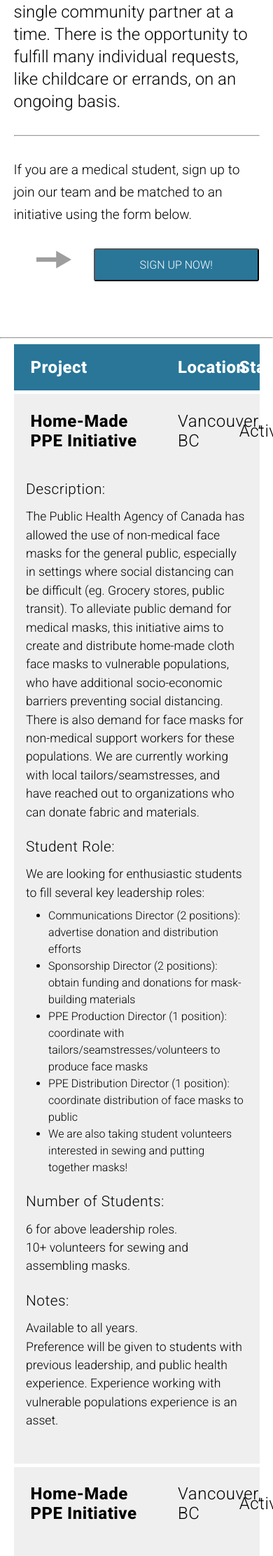
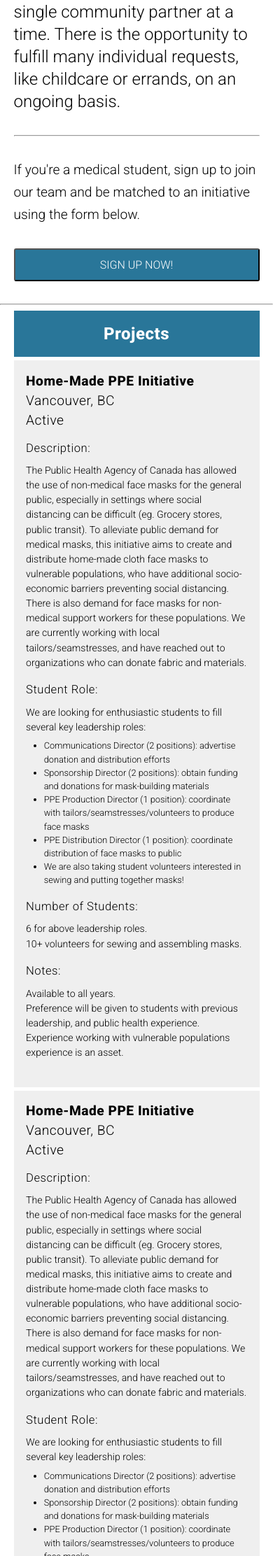
Before and after one commit to wecanmsrt/bcmsrt.github.io, a Jekyll site: the page built from projects.html, in a window 390 px wide. Shown: the part 432-2656 px from the top of the page at 70% size. Built offline with Jekyll 4.4.1, drawn with Linux system fonts in a browser that asks for light colours; some web fonts are replaced.

Commit message:
add responsiveness to projects table

```diff
--- a/_sass/main.scss
+++ b/_sass/main.scss
@@ -417,6 +417,11 @@ header {
 
 .student-sign-up {
   margin-bottom: 5rem;
+
+  @media screen and (max-width: $transition-width-mobile) {
+    margin-bottom: 2rem;
+  }
+
   p {
     font-size: 1.2rem;
   }
@@ -431,12 +436,20 @@ header {
   img {
     width: 50px;
     margin: 0 2em;
+
+    @media screen and (max-width: $transition-width-mobile) {
+      display: none;
+    }
   }
 
   input {
     $padding-left-right: 4em;
     padding-left: $padding-left-right;
     padding-right: $padding-left-right;
+
+    @media screen and (max-width: $transition-width-mobile) {
+      width: 100%;
+    }
   }
 }
 
@@ -815,7 +828,14 @@ footer {
   .project-table-cols {
     display: flex;
     justify-content: space-between;
-    align-items: center;
+    align-items: flex-start;
+
+    @media screen and (max-width: $transition-width-mobile) {
+      flex-direction: column;
+      width: 90%;
+      margin: 0 auto;
+      padding-top: 1em;
+    }
 
     .pt-col-1 {
       width: 60%;
@@ -828,18 +848,33 @@ footer {
     .pt-col-3 {
       width: 15%;
     }
+
+    .pt-col-1,
+    .pt-col-2,
+    .pt-col-3 {
+      @media screen and (max-width: $transition-width-mobile) {
+        width: 100%;
+      }
+    }
   }
 
   .project-table-header,
+  .project-table-mobile-header,
   .project-table-content {
     h1 {
       padding: 0.8em 0;
       margin: 0 1em;
-      font-size: 1.5rem;
+      font-size: 1.5em;
+
+      @media screen and (max-width: $transition-width-mobile) {
+        margin: 0;
+        padding: 0;
+      }
     }
   }
 
-  .project-table-header {
+  .project-table-header,
+  .project-table-mobile-header {
     background: $dark-blue;
 
     h1 {
@@ -847,9 +882,33 @@ footer {
     }
   }
 
+  .project-table-header {
+    @media screen and (max-width: $transition-width-mobile) {
+      display: none;
+    }
+  }
+
+  .project-table-mobile-header {
+    display: none;
+
+    @media screen and (max-width: $transition-width-mobile) {
+      display: block;
+
+      h1 {
+        text-align: center;
+        padding: 0.8em 0;
+        font-size: 1.5em;
+      }
+    }
+  }
+
   .project-table-content {
     margin-top: 5px;
     background: $light-grey;
+
+    @media screen and (max-width: $transition-width-mobile) {
+      font-size: 0.8em;
+    }
 
     h1 {
       color: black;
@@ -867,7 +926,7 @@ footer {
     .project-info {
       width: 90%;
       margin: 0 auto;
-      padding: 0 0 3rem;
+      padding: 0 0 3em;
 
       h1, p, ul {
         font-family: 'Roboto', sans-serif;
@@ -878,8 +937,12 @@ footer {
       }
 
       h1 {
-        font-size: 1.3rem;
+        font-size: 1.3em;
         margin: 1em 0 0.5em;
+
+        @media screen and (max-width: $transition-width-mobile) {
+          font-size: 1.3em;
+        }
       }
 
       p {
--- a/projects.html
+++ b/projects.html
@@ -14,7 +14,7 @@ permalink: /projects/
   </div>
 
   <div class="student-sign-up">
-    <p>If you are a medical student, sign up to join our team and be matched to an initiative using the form below.</p>
+    <p>If you're a medical student, sign up to join our team and be matched to an initiative using the form below.</p>
     <div class="sign-up-form">
       <img src="/assets/images/right-arrow.png">
       <input id="email-submit-btn" type="button" value="SIGN UP NOW!"
@@ -27,6 +27,10 @@ permalink: /projects/
 
 <div class="container">
   <div class="project-table">
+    <div class="project-table-mobile-header">
+      <h1>Projects</h1>
+    </div>
+
     <div class="project-table-header">
       <div class="project-table-cols">
         <div class="pt-col-1">
```
